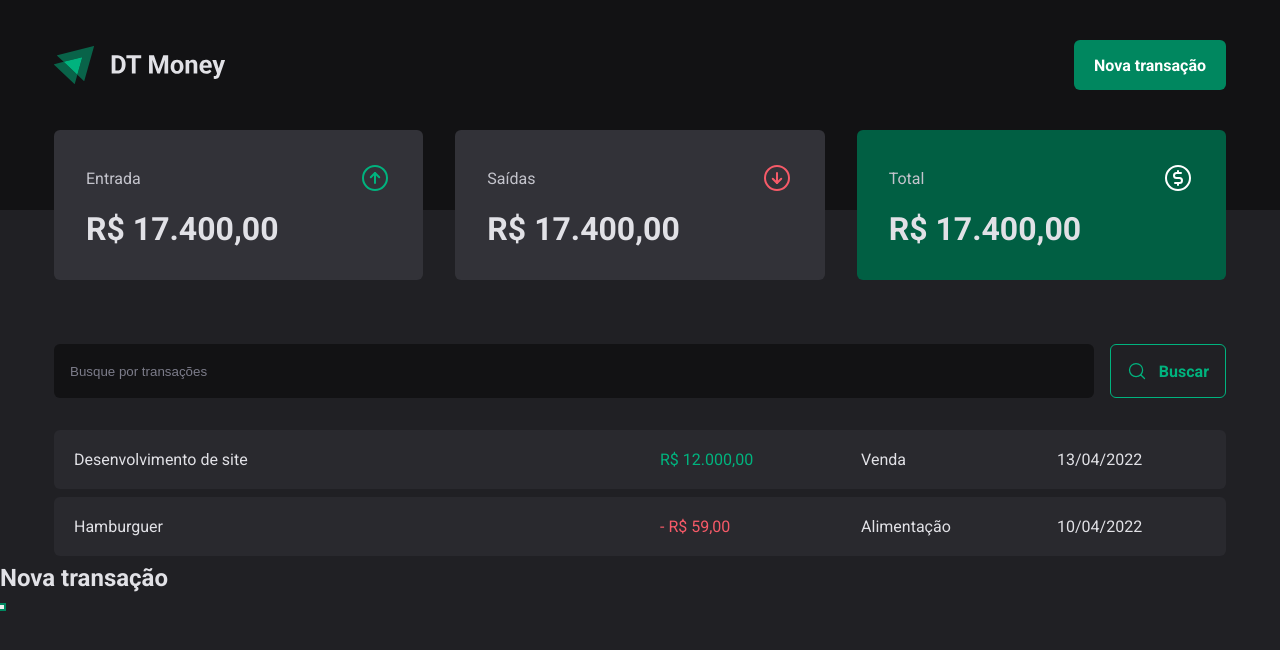
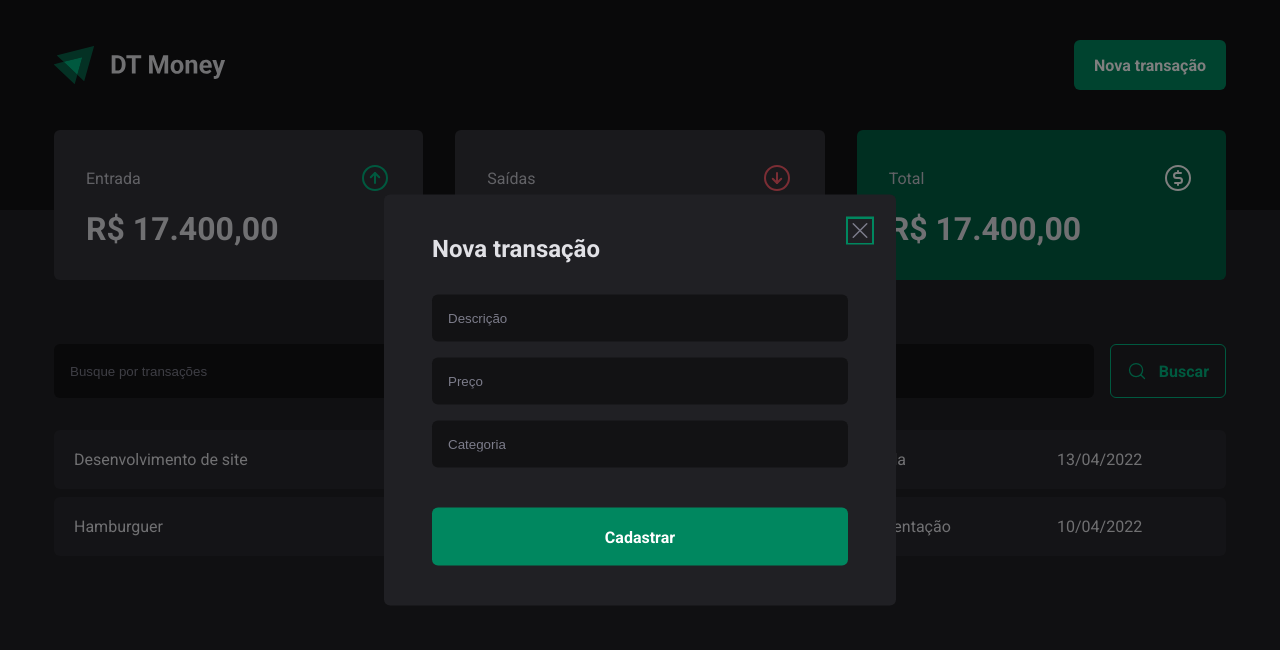
Before and after one commit to vitoorfraga/ignite-dt-money, a React (Vite) app: page / in a window 1280 px wide. Both pictures are taken after a click on the button "Nova transação". Shown: the top 650 px of the page. Built offline with nearby package versions, Linux system fonts and the light colour scheme.

Commit message:
Estrutura visual: Modal de nova transação.

```diff
--- a/src/components/Header/index.tsx
+++ b/src/components/Header/index.tsx
@@ -1,6 +1,7 @@
 import { HeaderContainer, HeaderContent, NewTransactionButton } from "./styles";
 import logoImg from './../../assets/logo.svg'
 import * as Dialog from '@radix-ui/react-dialog';
+import { NewTransactionModal } from "../NewTransactionModal";
 
 export default function Header() {
   return (
@@ -13,15 +14,7 @@
             <NewTransactionButton>Nova transação</NewTransactionButton>
           </Dialog.Trigger>
 
-        <Dialog.Portal>
-          <Dialog.Overlay />
-          <Dialog.Content>
-            <Dialog.Title>Nova transação</Dialog.Title>
-
-            <Dialog.Close />
-          </Dialog.Content>
-        </Dialog.Portal>
-
+          <NewTransactionModal />
         </Dialog.Root>
       </HeaderContent>
     </HeaderContainer>
--- /dev/null
+++ b/src/components/NewTransactionModal/index.tsx
@@ -0,0 +1,30 @@
+import * as Dialog from '@radix-ui/react-dialog';
+import { CloseButton, Content, Overlay } from './styles';
+import { X } from 'phosphor-react';
+
+export function NewTransactionModal() {
+  return (
+    <Dialog.Portal>
+      <Overlay />
+
+      <Content>
+        <Dialog.Title>Nova transação</Dialog.Title>
+        <CloseButton>
+          <X size={24}/>
+        </CloseButton>
+
+        <form>
+          <input type="text" placeholder='Descrição' required />
+          <input type="number" placeholder='Preço' required />
+          <input type="text" placeholder='Categoria' required />
+
+          <button type='submit'>
+            Cadastrar
+          </button>
+        </form>
+
+
+        </Content>
+      </Dialog.Portal>
+  )
+}
--- /dev/null
+++ b/src/components/NewTransactionModal/styles.ts
@@ -0,0 +1,71 @@
+import { styled } from "styled-components";
+import * as Dialog from '@radix-ui/react-dialog';
+
+
+export const Overlay = styled(Dialog.Overlay)`
+  position: fixed;
+  width: 100vw;
+  height: 100vh;
+  inset: 0;
+  background: rgba(0, 0, 0, 0.5);
+`
+
+export const Content = styled(Dialog.Content)`
+  min-width: 32rem;
+  border-radius: 6px;
+  padding: 2.5rem 3rem;
+  background: ${props => props.theme['gray-800']};
+
+  position: fixed;
+  top: 50%;
+  left: 50%;
+  transform: translate(-50%, -50%);
+
+  form {
+    margin-top: 2rem;
+
+    display: flex;
+    flex-direction: column;
+    gap: 1rem;
+
+    input {
+      border-radius: 6px;
+      border: 0;
+      background: ${props => props.theme['gray-900']};
+      color: ${props => props.theme['gray-300']};
+      padding: 1rem;
+
+      &::placeholder {
+        color: ${props => props.theme['gray-500']};
+      }
+    }
+
+    button[type="submit"] {
+      height: 58px;
+      border: 0;
+      background: ${props => props.theme['green-500']};
+      color: ${props => props.theme.white};
+      font-weight: bold;
+      padding: 0 1.25rem;
+      border-radius: 6px;
+      margin-top: 1.5rem;
+      cursor: pointer;
+
+      &:hover {
+        background: ${props => props.theme['green-700']};
+        transition: background .2s
+      }
+    }
+  }
+`
+
+export const CloseButton = styled(Dialog.Close)`
+  position: absolute;
+  background: transparent;
+  border: 0;
+  top: 1.5rem;
+  right: 1.5rem;
+  line-height: 0;
+  cursor: pointer;
+  color: ${props => props.theme['gray-500']};
+`
```
